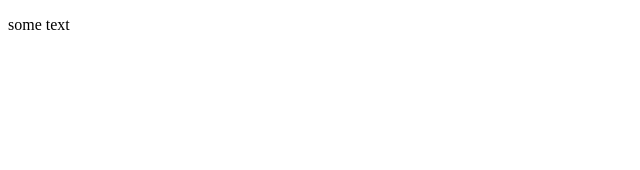
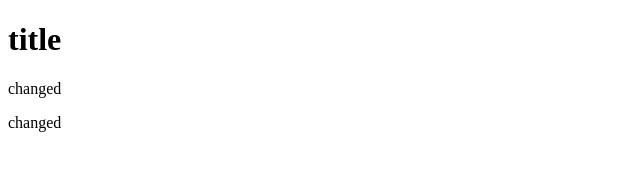
Before and after one commit to aurelienroux/js-bootcamp, a plain HTML site: page notes-app/index.html in a window 1280 px wide. Shown: the whole page, without its empty margins (0-640 px from the left). Drawn offline with Linux system fonts and the light colour scheme.

Commit message:
dom manipulation on notes files

```diff
--- a/notes-app/index.html
+++ b/notes-app/index.html
@@ -2,11 +2,13 @@
 <html>
 
 <head>
+
+</head>
+<body>
+  <h1>title</h1>
+  <p>some text</p>
+  <p>more text</p>
   <script src="./notes-app.js"></script>
-</head>
-
-<body>
-  <p>some text</p>
 </body>
 
 </html>
--- a/notes-app/notes-app.js
+++ b/notes-app/notes-app.js
@@ -1 +1,12 @@
-console.log('test');
+const p = document.querySelector('p')
+console.log(p);
+
+const allP = document.querySelectorAll('p')
+console.log(allP);
+
+allP.forEach(function(p) {
+  console.log(p.textContent)
+  p.textContent = 'changed'
+  console.log(p.textContent)
+  // p.remove()
+})
```
